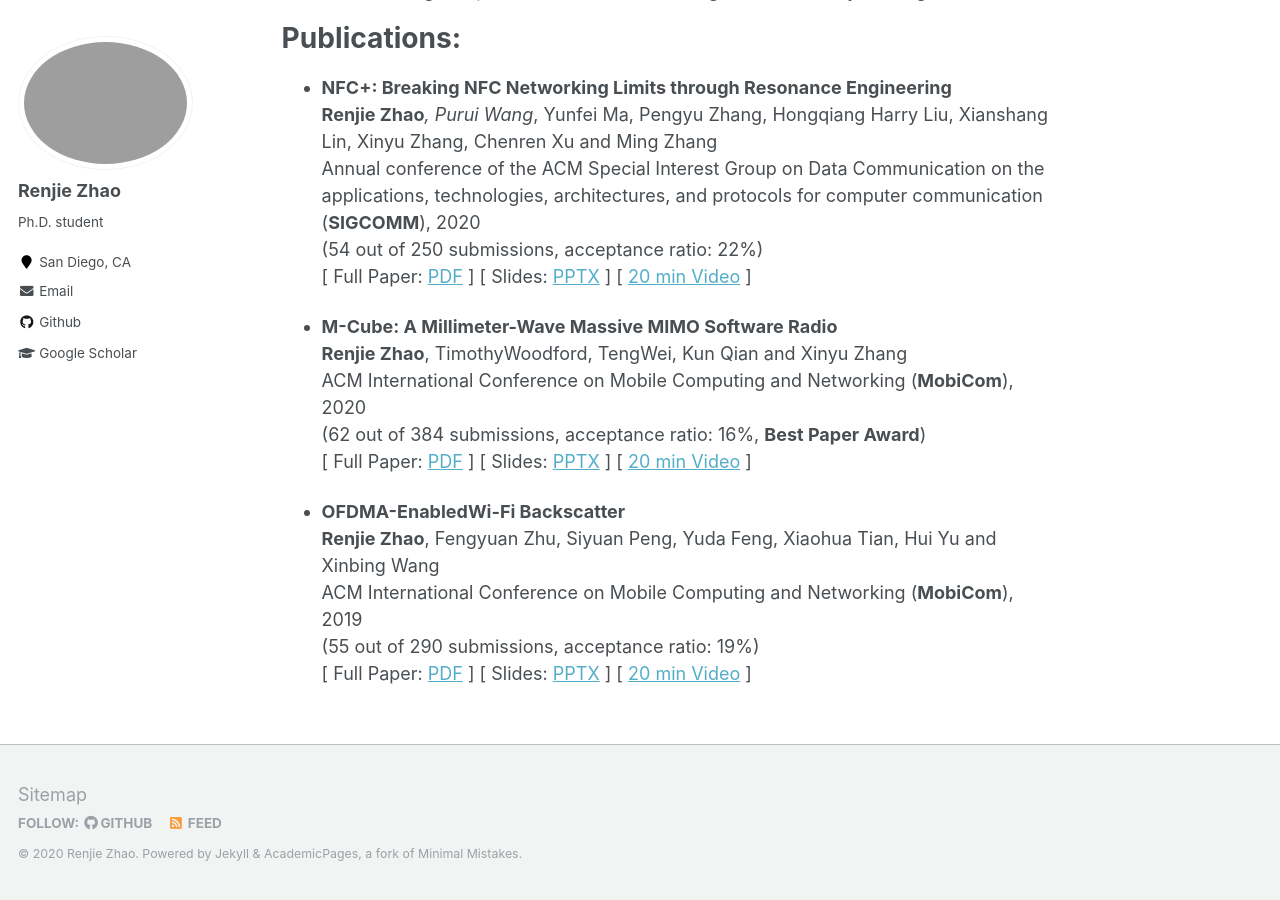
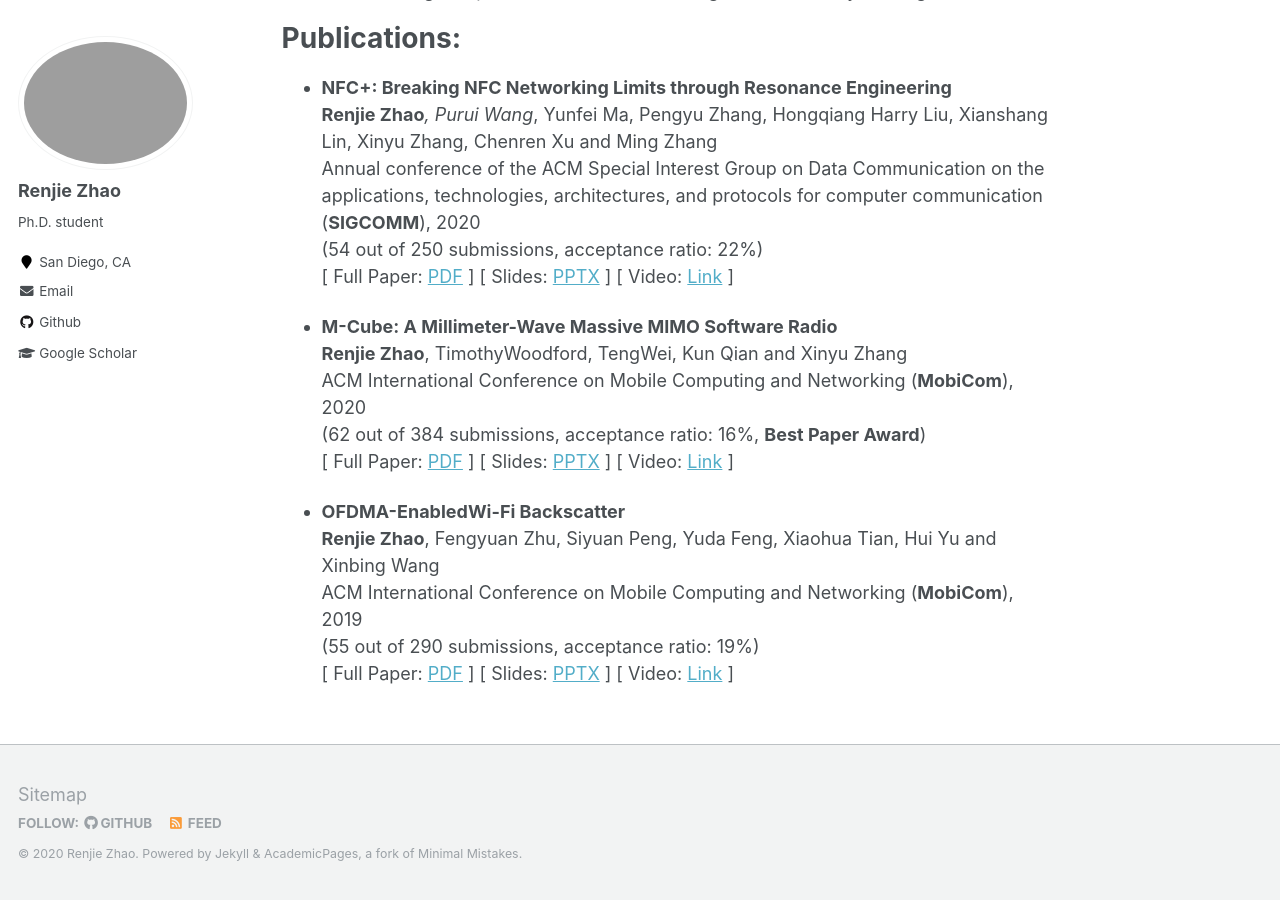
Before and after one commit to mle0108/RenjieZhao.github.io, a Jekyll site: the page built from _pages/about.md, in a window 1280 px wide and 900 px high, scrolled down 867 px. Built offline with Jekyll 4.4.1, drawn with Linux system fonts in a browser that asks for light colours.

Commit message:
Update about.md

```diff
--- a/_pages/about.md
+++ b/_pages/about.md
@@ -31,16 +31,16 @@ Publications:
 **Renjie Zhao***, Purui Wang*, Yunfei Ma, Pengyu Zhang, Hongqiang Harry Liu, Xianshang Lin, Xinyu Zhang, Chenren Xu and Ming Zhang
 Annual conference of the ACM Special Interest Group on Data Communication on the applications, technologies, architectures, and protocols for computer communication (**SIGCOMM**), 2020
 (54 out of 250 submissions, acceptance ratio: 22%)
-[ Full Paper: [PDF](https://renjiezhao.github.io/files/NFCplus_paper.pdf) ] [ Slides: [PPTX](https://renjiezhao.github.io/files/NFCplus_slides_20min.pptx) ] [ [20 min Video](https://dl.acm.org/doi/abs/10.1145/3387514.3406219) ]
+[ Full Paper: [PDF](https://renjiezhao.github.io/files/NFCplus_paper.pdf) ] [ Slides: [PPTX](https://renjiezhao.github.io/files/NFCplus_slides_20min.pptx) ] [ Video: [Link](https://dl.acm.org/doi/abs/10.1145/3387514.3406219) ]
 
 * **M-Cube: A Millimeter-Wave Massive MIMO Software Radio**
 **Renjie Zhao**, TimothyWoodford, TengWei, Kun Qian and Xinyu Zhang
 ACM International Conference on Mobile Computing and Networking (**MobiCom**), 2020
 (62 out of 384 submissions, acceptance ratio: 16%, **Best Paper Award**)
-[ Full Paper: [PDF](https://renjiezhao.github.io/files/MCube_paper.pdf) ] [ Slides: [PPTX](https://renjiezhao.github.io/files/MCube_slides_20min.pptx) ] [ [20 min Video](https://www.youtube.com/watch?v=NRooJM1UK3s&feature=youtu.be) ]
+[ Full Paper: [PDF](https://renjiezhao.github.io/files/MCube_paper.pdf) ] [ Slides: [PPTX](https://renjiezhao.github.io/files/MCube_slides_20min.pptx) ] [ Video: [Link](https://www.youtube.com/watch?v=NRooJM1UK3s&feature=youtu.be) ]
 
 * **OFDMA-EnabledWi-Fi Backscatter**
 **Renjie Zhao**, Fengyuan Zhu, Siyuan Peng, Yuda Feng, Xiaohua Tian, Hui Yu and Xinbing Wang
 ACM International Conference on Mobile Computing and Networking (**MobiCom**), 2019
 (55 out of 290 submissions, acceptance ratio: 19%)
-[ Full Paper: [PDF](https://renjiezhao.github.io/files/OFDMA_BS_paper.pdf) ] [ Slides: [PPTX](https://renjiezhao.github.io/files/OFDMA_BS_slides.pptx) ] [ [20 min Video](https://www.youtube.com/watch?v=UsyeI3U1bqo) ]
+[ Full Paper: [PDF](https://renjiezhao.github.io/files/OFDMA_BS_paper.pdf) ] [ Slides: [PPTX](https://renjiezhao.github.io/files/OFDMA_BS_slides.pptx) ] [ Video: [Link](https://www.youtube.com/watch?v=UsyeI3U1bqo) ]
```
